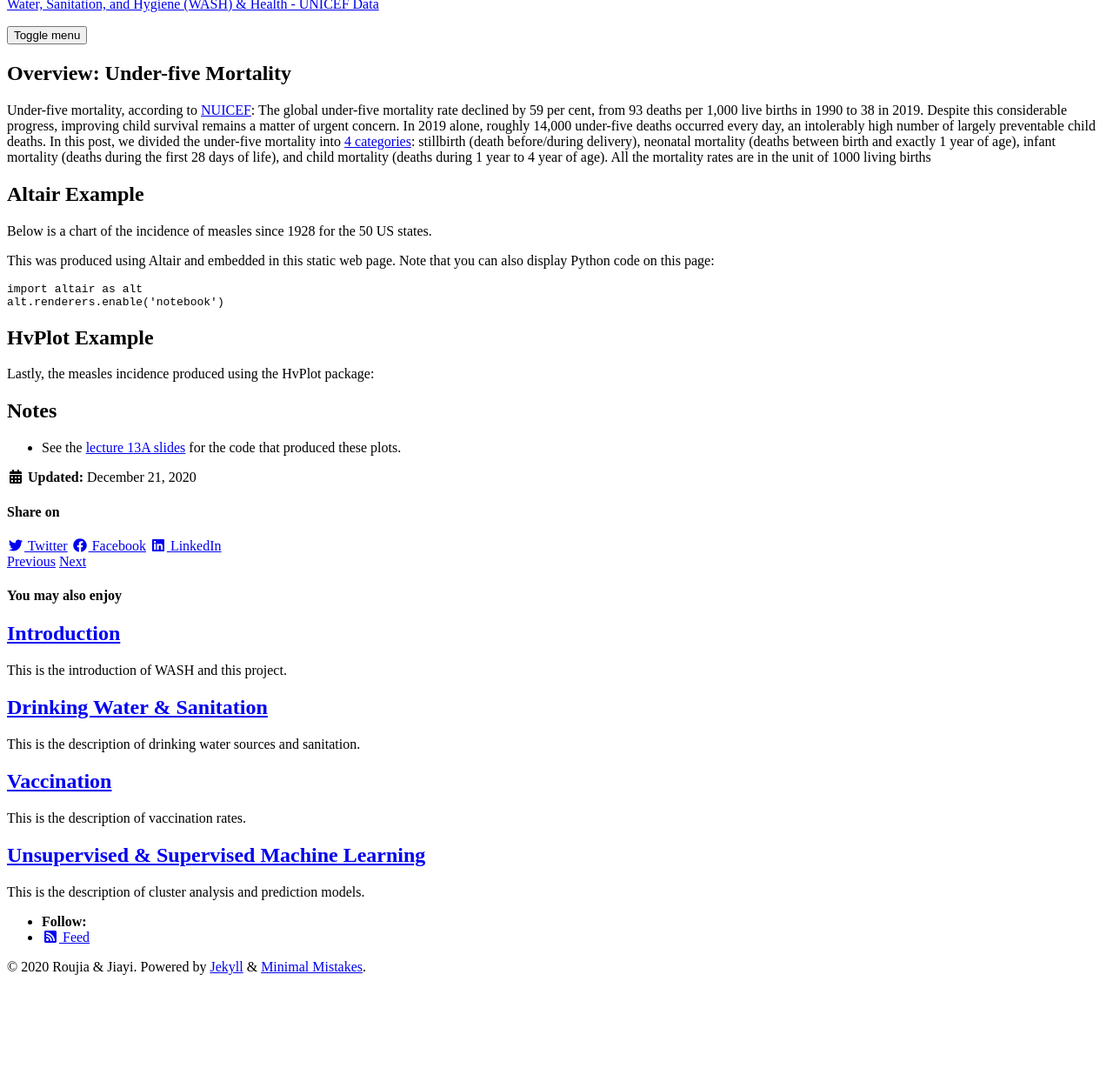
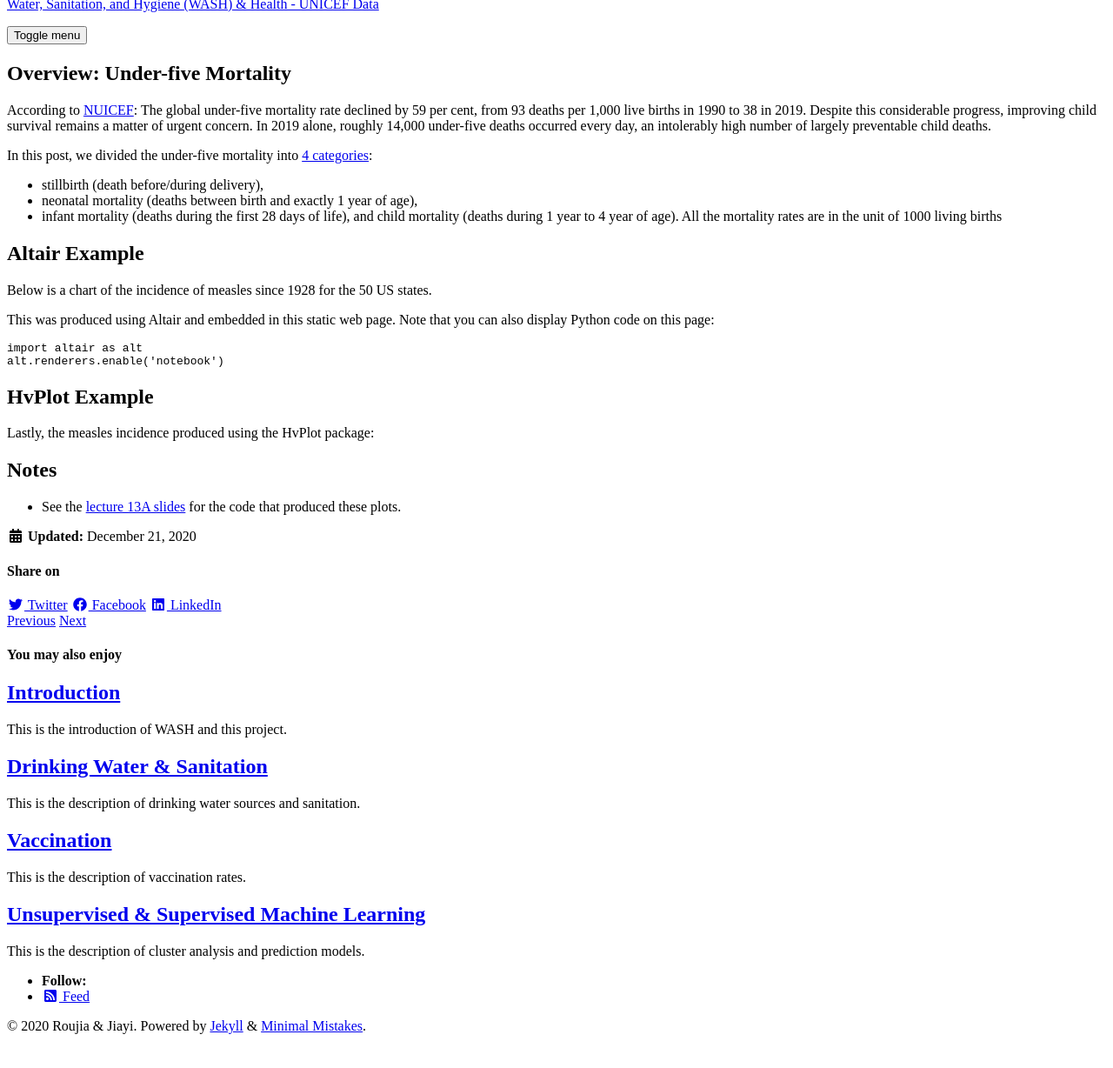
Before and after one commit to RoujiaChen/jiayi_roujia_FP, a Jekyll site: the page built from _posts/2020-12-21-b-mortality.md, in a window 1280 px wide, cut to the strip 112-1371 px from the top of the page. Shown: the top 1228 px of the strip at 87% size. Built offline with Jekyll 4.4.1, drawn with Linux system fonts in a browser that asks for light colours; cached includes are drawn as plain includes; nearby versions of some CDN libraries; before the commit the page ends 1303 px from its top, so only the background shows below that.

Commit message:
Update 2020-12-21-b-mortality.md

```diff
--- a/_posts/2020-12-21-b-mortality.md
+++ b/_posts/2020-12-21-b-mortality.md
@@ -12,9 +12,17 @@
 toc: true
 toc_sticky: true
 ---
+
 ## Overview: Under-five Mortality
-Under-five mortality, according to [NUICEF](https://data.unicef.org/topic/child-survival/under-five-mortality/):
-The global under-five mortality rate declined by 59 per cent, from 93 deaths per 1,000 live births in 1990 to 38 in 2019. Despite this considerable progress, improving child survival remains a matter of urgent concern. In 2019 alone, roughly 14,000 under-five deaths occurred every day, an intolerably high number of largely preventable child deaths. In this post, we divided the under-five mortality into [4 categories](https://data.unicef.org/topic/child-survival/neonatal-mortality/#:~:text=Definitions%20of%20indicators&text=Infant%20mortality%20rate%3A%20Probability%20of,expressed%20per%201%2C000%20live%20births.): stillbirth (death before/during delivery), neonatal mortality (deaths between birth and exactly 1 year of age), infant mortality (deaths during the first 28 days of life), and child mortality (deaths during 1 year to 4 year of age). All the mortality rates are in the unit of 1000 living births
+
+According to [NUICEF](https://data.unicef.org/topic/child-survival/under-five-mortality/):
+The global under-five mortality rate declined by 59 per cent, from 93 deaths per 1,000 live births in 1990 to 38 in 2019. Despite this considerable progress, improving child survival remains a matter of urgent concern. In 2019 alone, roughly 14,000 under-five deaths occurred every day, an intolerably high number of largely preventable child deaths.
+
+In this post, we divided the under-five mortality into [4 categories](https://data.unicef.org/topic/child-survival/neonatal-mortality/#:~:text=Definitions%20of%20indicators&text=Infant%20mortality%20rate%3A%20Probability%20of,expressed%20per%201%2C000%20live%20births.):
+* stillbirth (death before/during delivery),
+* neonatal mortality (deaths between birth and exactly 1 year of age),
+* infant mortality (deaths during the first 28 days of life), and child mortality (deaths during 1 year to 4 year of age).
+All the mortality rates are in the unit of 1000 living births
 
 ## Altair Example
 
```
